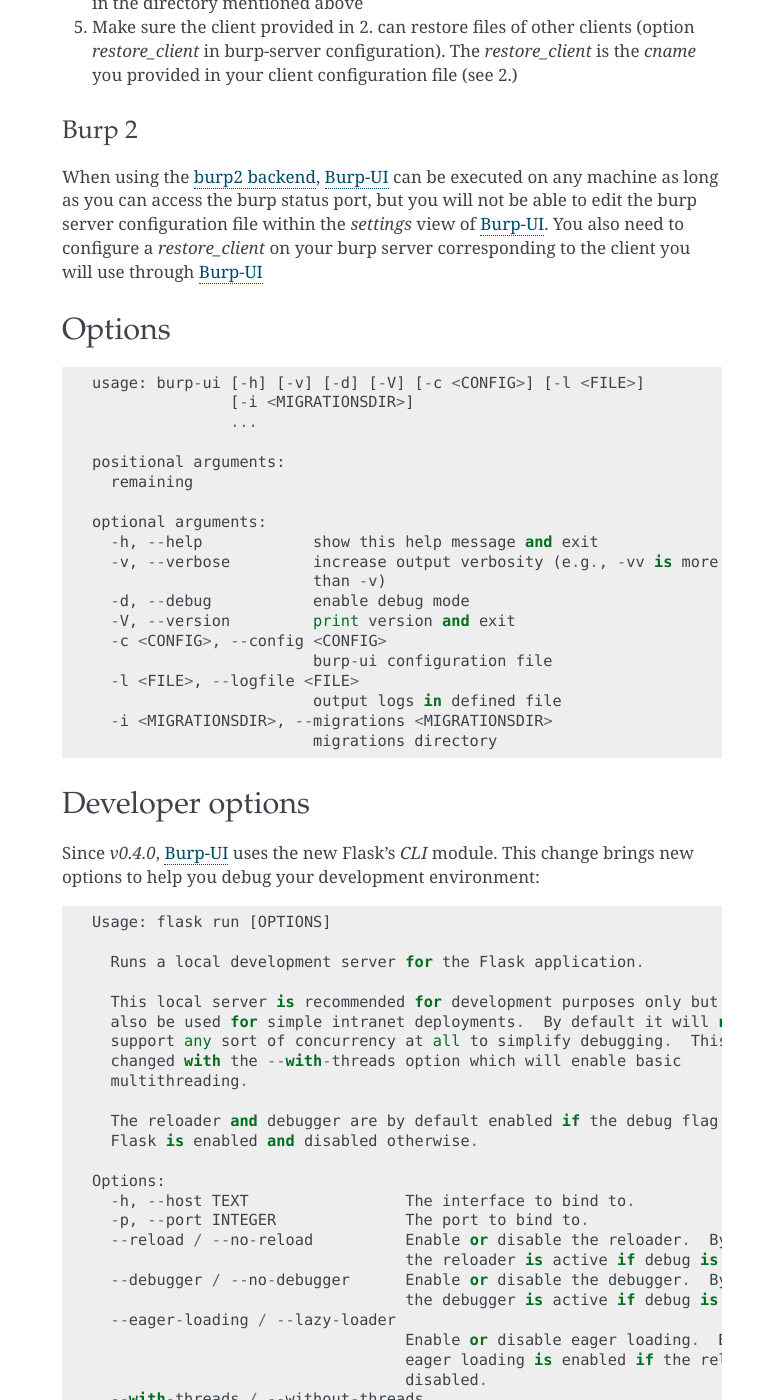
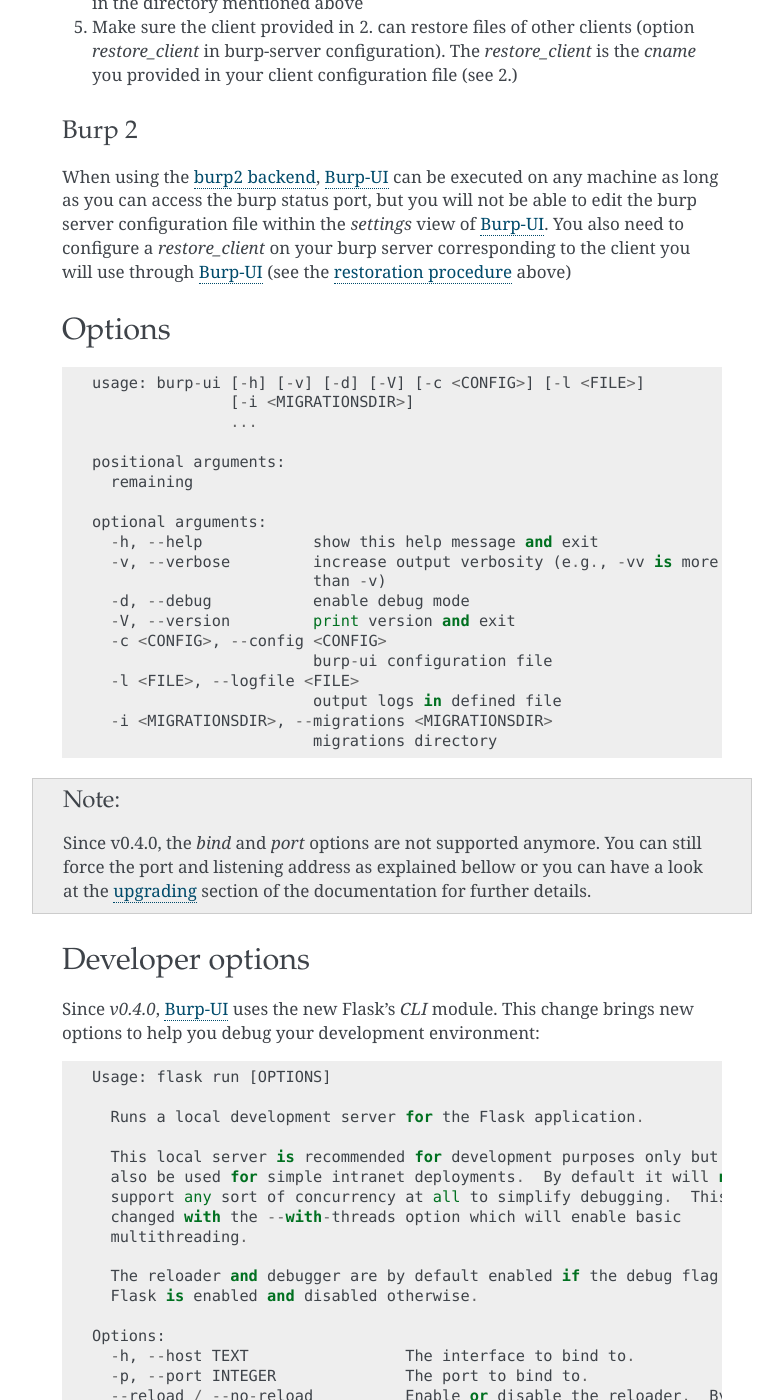
Before and after one commit to ziirish/burp-ui, a Sphinx documentation site: the page built from docs/installation.rst, in a window 1280 px wide and 1400 px high, scrolled down 1592 px. Shown: the whole window, without its empty margins (358-1141 px from the left). Built offline with Sphinx 7.4.7, drawn with Linux system fonts in a browser that asks for light colours; pages that are not in the unit, such as notebooks, are missing from menus.

Commit message:
update doc

```diff
--- a/docs/installation.rst
+++ b/docs/installation.rst
@@ -88,7 +88,8 @@
 be able to edit the burp server configuration file within the *settings* view of
 `Burp-UI`_.
 You also need to configure a *restore_client* on your burp server corresponding
-to the client you will use through `Burp-UI`_
+to the client you will use through `Burp-UI`_ (see the `restoration procedure
+<#restoration>`_ above)
 
 
 Options
@@ -116,6 +117,11 @@
       -i <MIGRATIONSDIR>, --migrations <MIGRATIONSDIR>
                             migrations directory
 
+
+.. note:: Since v0.4.0, the *bind* and *port* options are not supported anymore.
+          You can still force the port and listening address as explained bellow
+          or you can have a look at the `upgrading <upgrading.html#v0.4.0>`_
+          section of the documentation for further details.
 
 Developer options
 -----------------
--- a/docs/upgrading.rst
+++ b/docs/upgrading.rst
@@ -14,6 +14,7 @@
   longer possible to serve the application over SSL (HTTPS) anymore from within
   the Flask's server. You'll need to use a dedicated application server for this
   purpose such as `gunicorn <gunicorn.html>`_ or a reverse-proxy.
+  The *bind* and *port* option have also been removed due to the same reason.
 
   Or you can use the ``python -m burpui -m legacy [--help]`` command that
   **SHOULD** be backward compatible (but note that no further support will be
--- a/docs/usage.rst
+++ b/docs/usage.rst
@@ -4,12 +4,6 @@
 `Burp-UI`_ has been written with modularity in mind. The aim is to support
 `Burp`_ from the stable to the latest versions. `Burp`_ exists in two major
 versions: 1.x.x and 2.x.x.
-
-.. note::
-    The version 2.x.x of `Burp`_ is currently in heavy development and should
-    bring a lot of improvements, but also a lot of rework especially regarding
-    the ``status port`` which is the main communication system between `Burp`_
-    and `Burp-UI`_.
 
 Both `Versions`_ are supported by `Burp-UI`_ thanks to its modular design.
 The consequence is you have various options in the configuration file to suite
```
